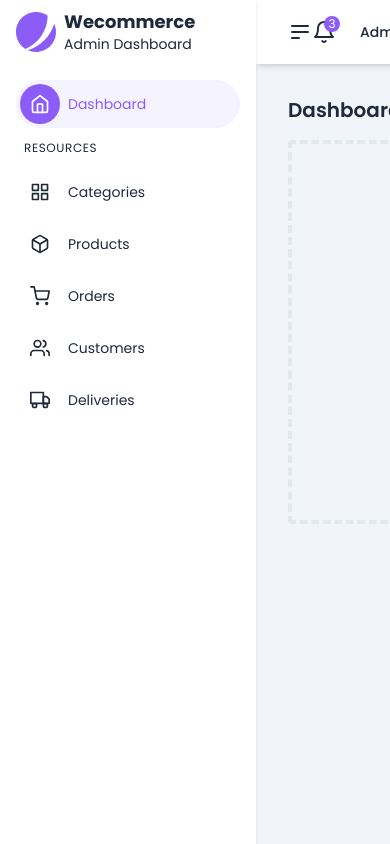
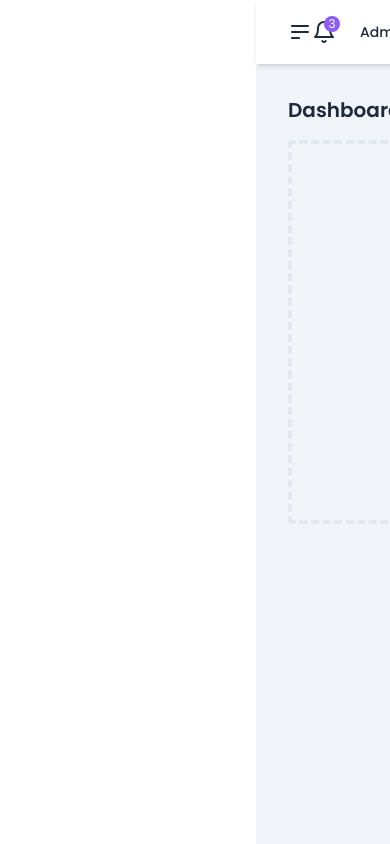
Before and after one commit to Ikram-Akbar/Dashboard-, a React (Vite) app: page / in a window 390 px wide. Shown: the top 844 px of the page. Built offline with nearby package versions, Linux system fonts and the light colour scheme.

Commit message:
feat: responsive

```diff
--- a/src/App.tsx
+++ b/src/App.tsx
@@ -1,15 +1,14 @@
-import Dashboard from "./components/dashboard"
-import Sidebar from "./components/sidebar"
-import TopNav from "./components/topNav"
-
-
+import Dashboard from "./components/dashboard";
+import Sidebar from "./components/sidebar";
+import TopNav from "./components/topNav";
 
 function App() {
-
   return (
     <div className="w-full flex">
-      <Sidebar />
-      <div className="flex-1 bg-slate-100 ms-64">
+      <div className="hidden sm:block">
+        <Sidebar />
+      </div>
+      <div className="flex-1 bg-slate-100 ml-64">
         <TopNav />
         <main className="p-8 h-[calc(100vh-4rem)]">
           <Dashboard />
--- a/src/components/topNav.tsx
+++ b/src/components/topNav.tsx
@@ -1,4 +1,3 @@
-
 import { FiBell, FiChevronDown } from "react-icons/fi";
 import { HiOutlineMenuAlt2 } from "react-icons/hi";
 const TopNav = () => {
```
Lines whose indentation alone changed are shown as unchanged.
